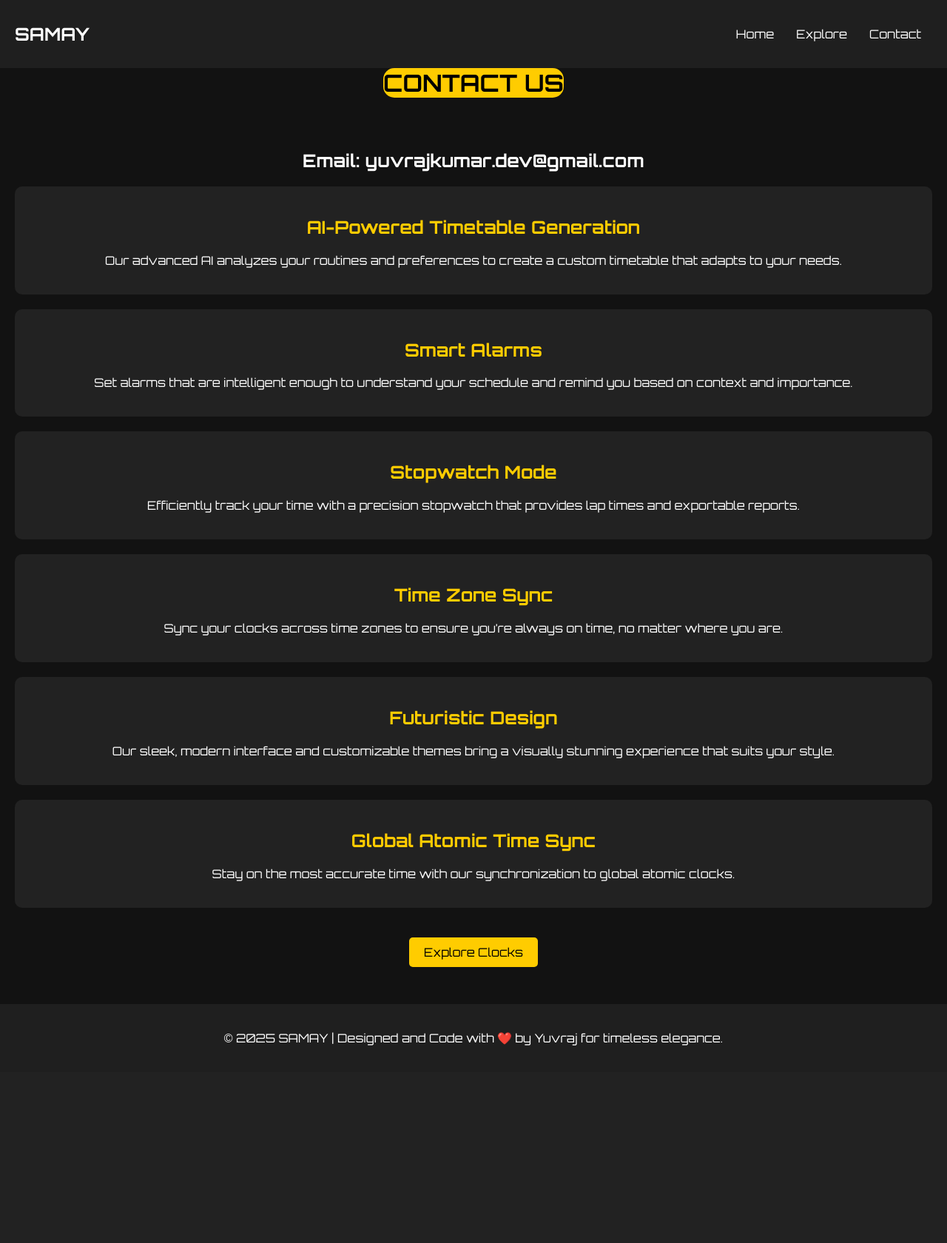
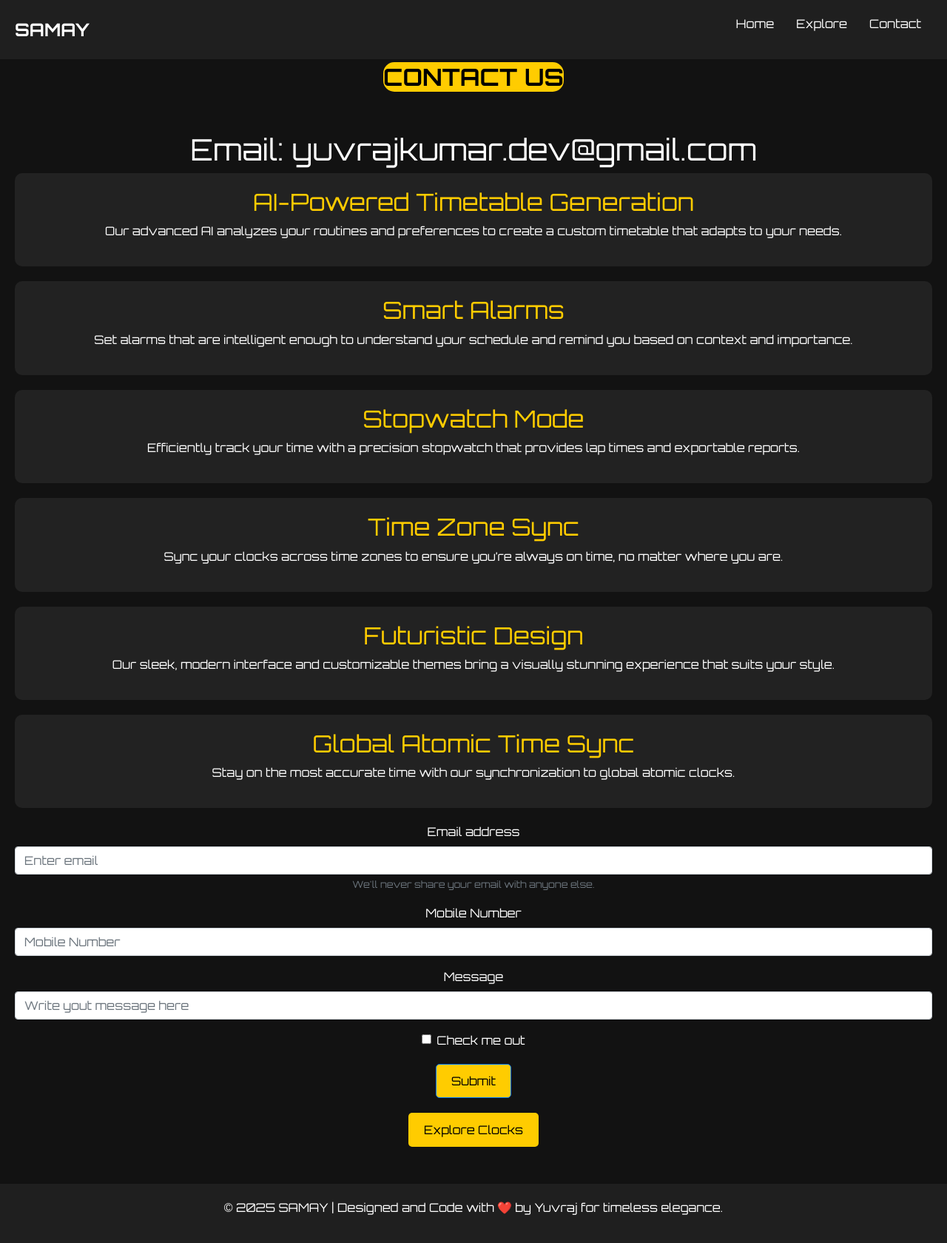
Before and after one commit to yuvraj-kumar-dev/samay, a Flask app: page /contact in a window 1280 px wide. Shown: the whole page at 74% size. Before the commit the page ends 1413 px from the top, so only its background shows below. Run offline with Flask 3, Linux system fonts and the light colour scheme; parts of the project's set-up code (start-up, migrations or seed data) failed here and were passed over.

Commit message:
added form

```diff
--- a/templates/contact.html
+++ b/templates/contact.html
@@ -4,6 +4,7 @@
     <meta charset="UTF-8">
     <meta name="viewport" content="width=device-width, initial-scale=1.0">
     <title>Features - SAMAY</title>
+    <link rel="stylesheet" href="https://cdn.jsdelivr.net/npm/bootstrap@4.0.0/dist/css/bootstrap.min.css" integrity="sha384-Gn5384xqQ1aoWXA+058RXPxPg6fy4IWvTNh0E263XmFcJlSAwiGgFAW/dAiS6JXm" crossorigin="anonymous">
     <link rel="stylesheet" href="styles.css">
     <link rel="preconnect" href="https://fonts.googleapis.com">
     <link href="https://fonts.googleapis.com/css2?family=Orbitron:wght@400;700&display=swap" rel="stylesheet">
@@ -112,6 +113,27 @@
             <p>Stay on the most accurate time with our synchronization to global atomic clocks.</p>
         </div>
 
+        <form>
+            <div class="form-group">
+              <label for="exampleInputEmail1">Email address</label>
+              <input type="email" class="form-control" name="email" id="exampleInputEmail1" aria-describedby="emailHelp" placeholder="Enter email">
+              <small id="emailHelp" class="form-text text-muted">We'll never share your email with anyone else.</small>
+            </div>
+            <div class="form-group">
+              <label for="exampleInputPassword1">Mobile Number</label>
+              <input type="number" class="form-control" name="phone" id="exampleInputPassword1" placeholder="Mobile Number">
+            </div>
+            <div class="form-group">
+                <label for="exampleInputPassword1">Message</label>
+                <input type="text" class="form-control" name="message" id="exampleInputPassword1" placeholder="Write yout message here">
+              </div>
+            <div class="form-check">
+              <input type="checkbox" class="form-check-input" id="exampleCheck1">
+              <label class="form-check-label" for="exampleCheck1">Check me out</label>
+            </div>
+            <button type="submit" class="btn btn-primary">Submit</button>
+          </form>
+
         <a href="#explore" class="btn">Explore Clocks</a>
     </section>
 
```
